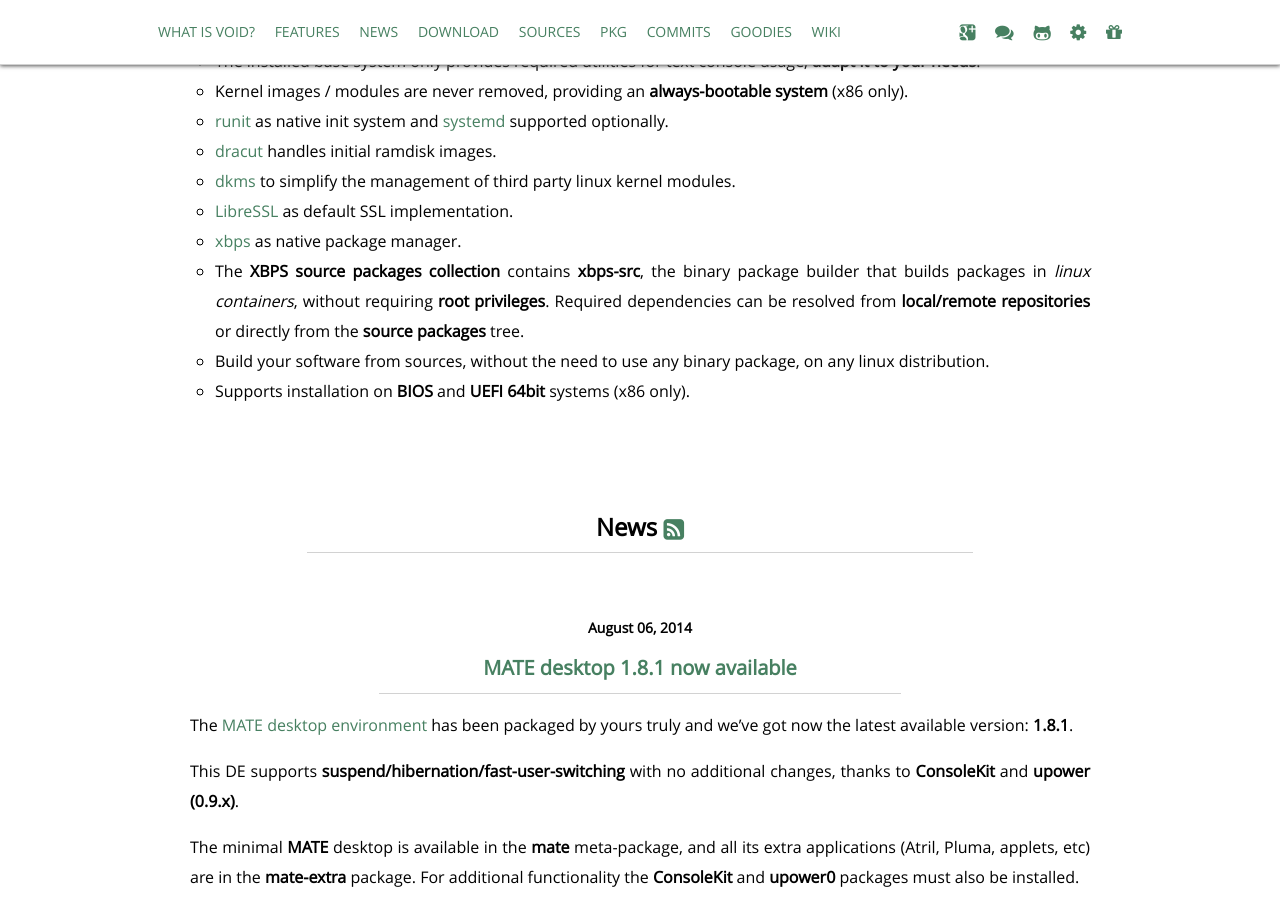
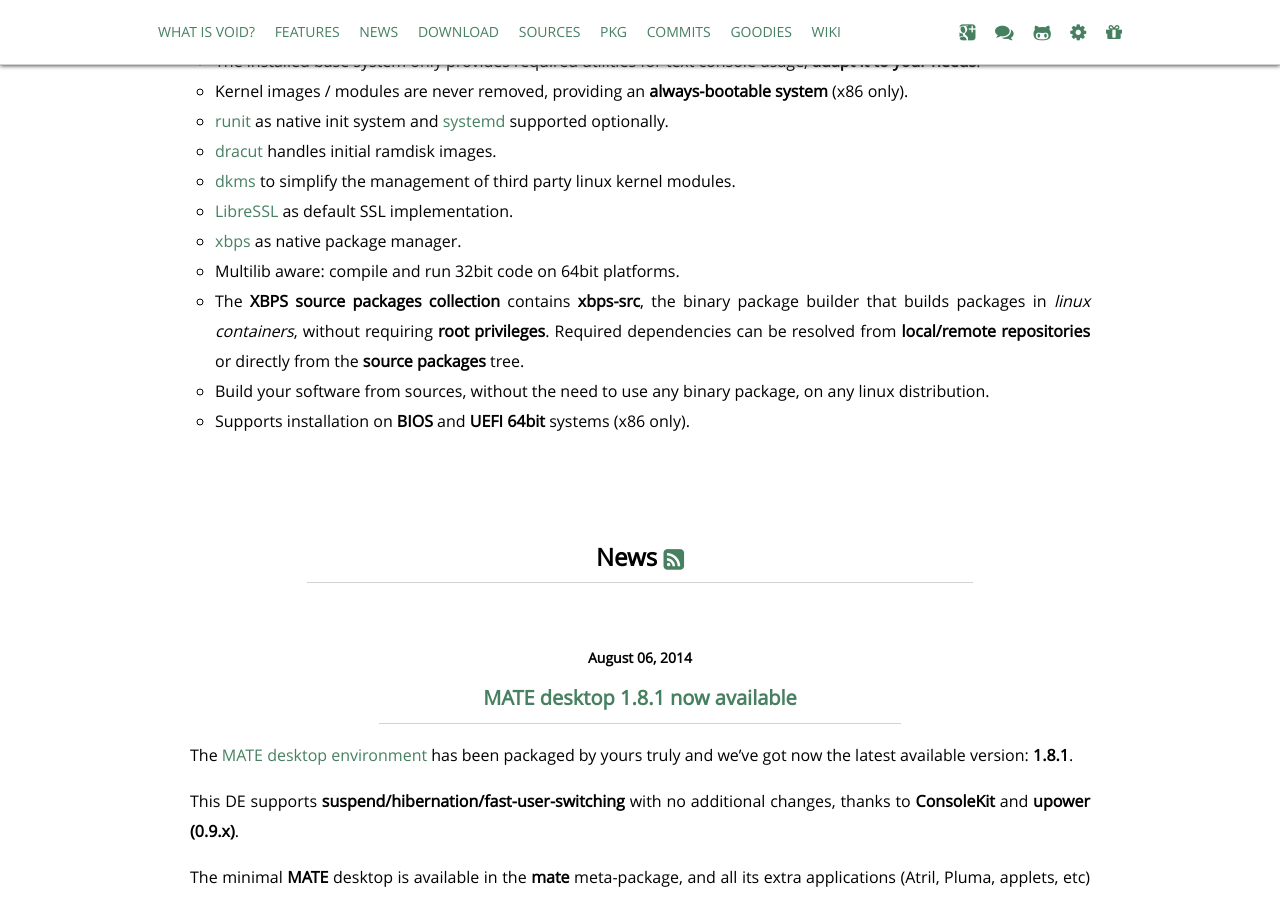
Before and after one commit to void-linux/void-linux.github.io, a Jekyll site: the page built from index.html, in a window 1280 px wide and 900 px high, scrolled down 1000 px. Built offline with Jekyll 4.4.1, drawn with Linux system fonts in a browser that asks for light colours; Markdown is read by kramdown in place of the engine named in the settings.

Commit message:
index: multilib aware.

```diff
--- a/index.html
+++ b/index.html
@@ -48,6 +48,7 @@
 				<li><a href="http://linux.dell.com/dkms/">dkms</a> to simplify the management of third party linux kernel modules.</li>
 				<li><a href="http://www.libressl.org/">LibreSSL</a> as default SSL implementation.</li>
 				<li><a href="http://www.voidlinux.eu/xbps">xbps</a> as native package manager.</li>
+				<li>Multilib aware: compile and run 32bit code on 64bit platforms.</li>
 				<li>The <strong>XBPS source packages collection</strong> contains <strong>xbps-src</strong>, the binary package builder that builds packages in <em>linux containers</em>, without requiring <strong>root privileges</strong>. Required dependencies can be resolved from <strong>local/remote repositories</strong> or directly from the <strong>source packages</strong> tree.</li>
 				<li>Build your software from sources, without the need to use any binary package, on any linux distribution.</li>
 				<li>Supports installation on <strong>BIOS</strong> and <strong>UEFI 64bit</strong> systems (x86 only).</li>
```
